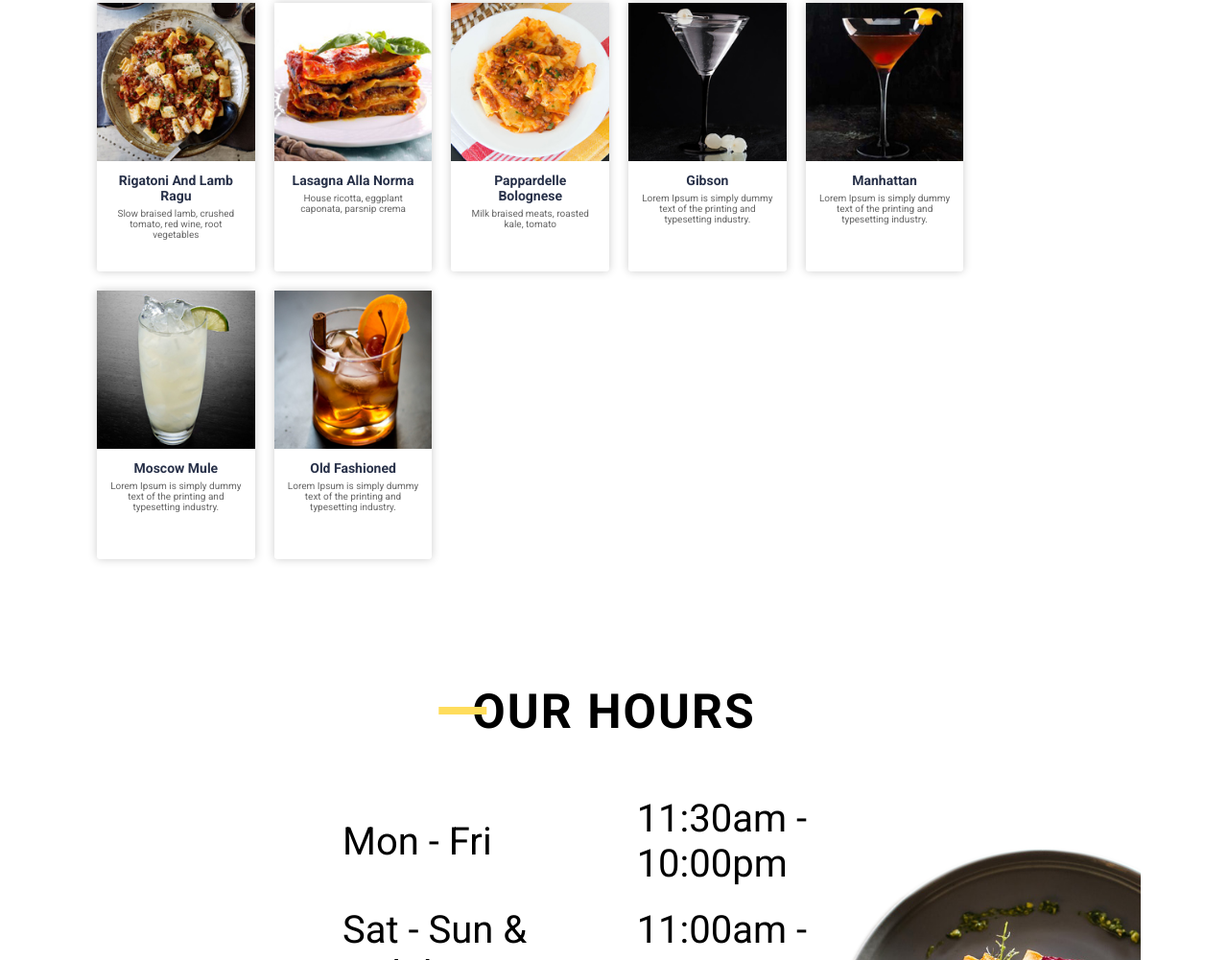
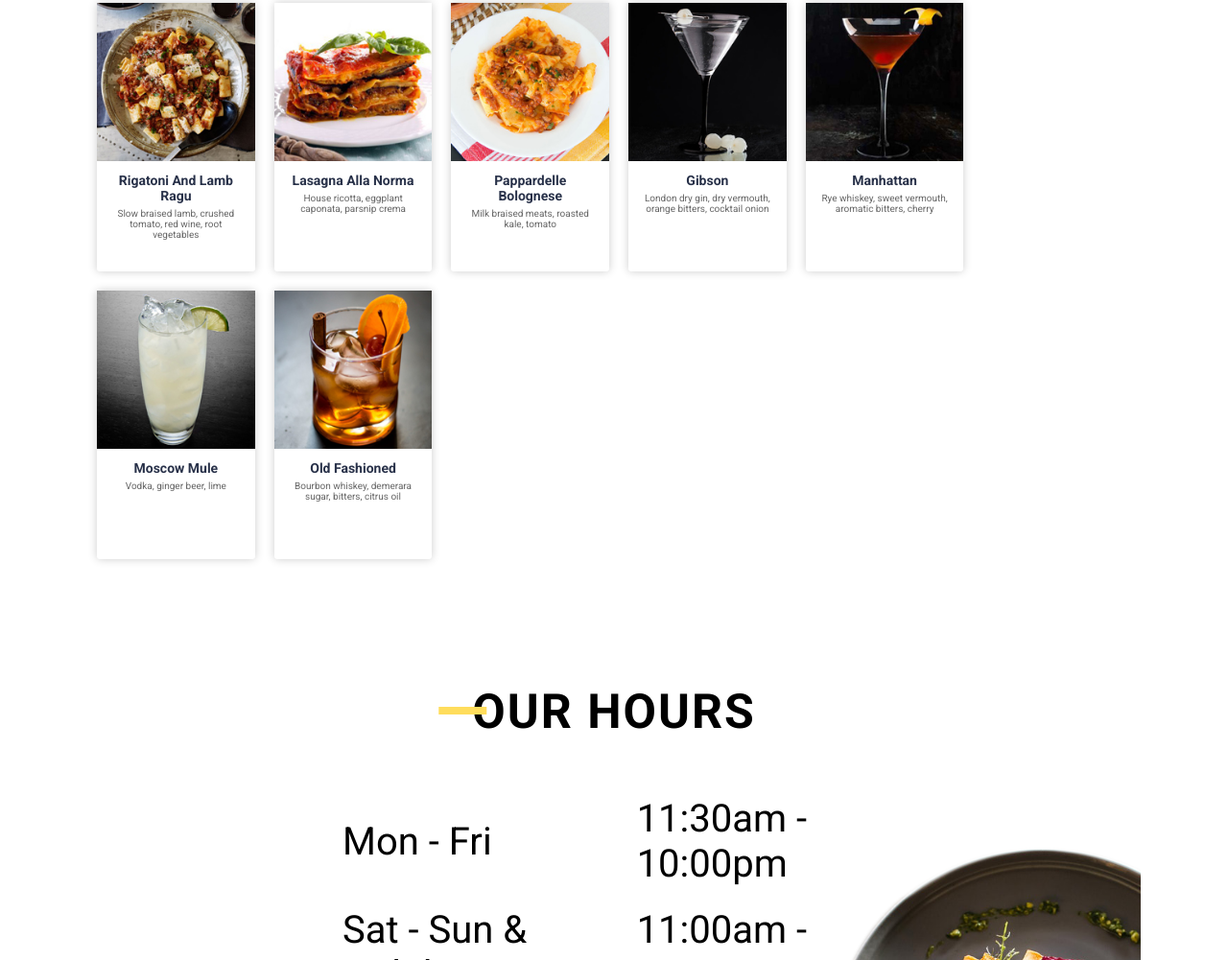
Before and after one commit to jerrychiu0863/jens_restaurant, a website: page index.html in a window 1280 px wide. Shown: the part 3154-4155 px from the top of the page at 96% size. Drawn offline with Linux system fonts and the light colour scheme; some packages are replaced by stand-ins of ours.

Commit message:
edited menu

```diff
--- a/index.html
+++ b/index.html
@@ -245,7 +245,7 @@
                 </div>
                 <div class="menu__card-content">
                     <h4>Gibson</h4>
-                    <p>Lorem Ipsum is simply dummy text of the printing and typesetting industry.</p>
+                    <p>London dry gin, dry vermouth, orange bitters, cocktail onion</p>
                 </div>
             </div>
             <div class="menu__card cars cocktail">
@@ -254,7 +254,7 @@
                 </div>
                 <div class="menu__card-content">
                     <h4>Manhattan</h4>
-                    <p>Lorem Ipsum is simply dummy text of the printing and typesetting industry.</p>
+                    <p>Rye whiskey, sweet vermouth, aromatic bitters, cherry</p>
                 </div>
             </div>
             <div class="menu__card cars cocktail">
@@ -263,7 +263,7 @@
                 </div>
                 <div class="menu__card-content">
                     <h4>Moscow Mule</h4>
-                    <p>Lorem Ipsum is simply dummy text of the printing and typesetting industry.</p>
+                    <p>Vodka, ginger beer, lime</p>
                 </div>
             </div>
             <div class="menu__card cars cocktail">
@@ -272,7 +272,7 @@
                 </div>
                 <div class="menu__card-content">
                     <h4>Old Fashioned</h4>
-                    <p>Lorem Ipsum is simply dummy text of the printing and typesetting industry.</p>
+                    <p>Bourbon whiskey, demerara sugar, bitters, citrus oil</p>
                 </div>
             </div>
             </div>
```
